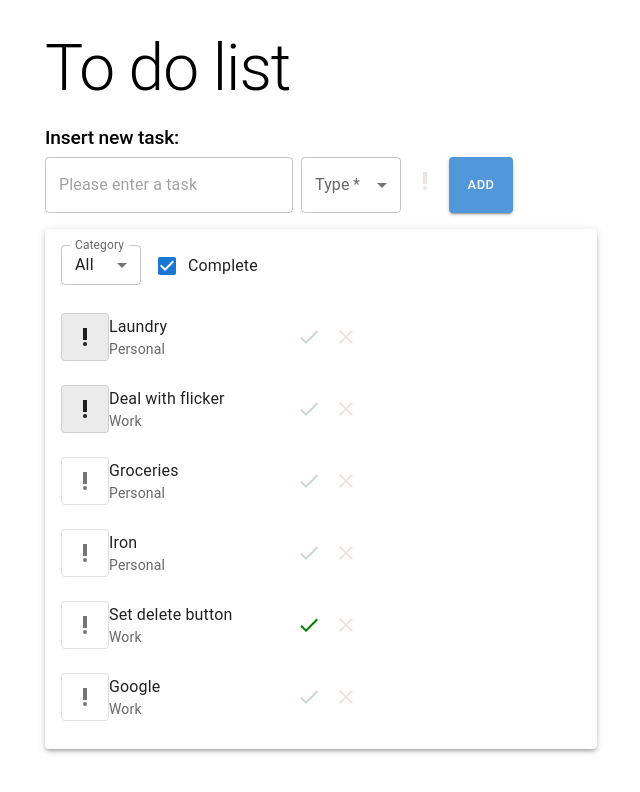
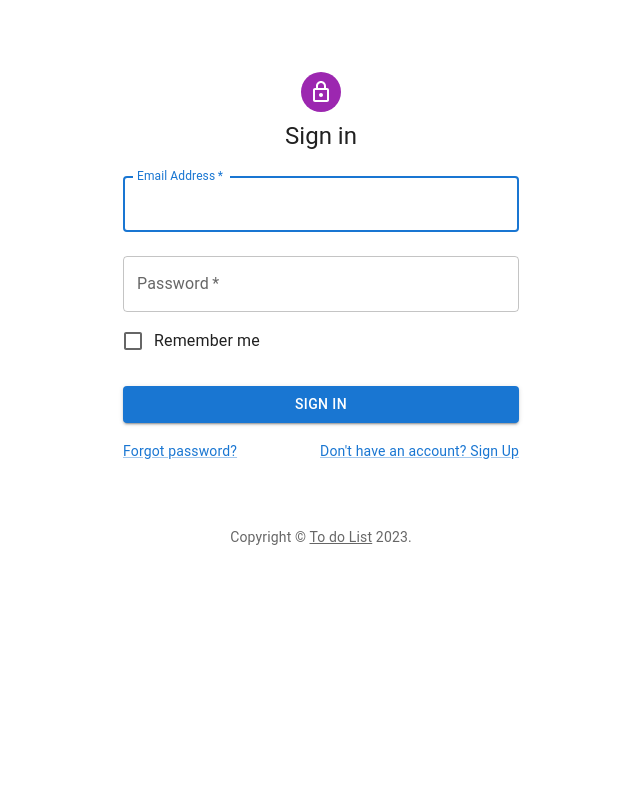
Before and after one commit to Sofia-Machado/todolist, a React (Create React App) app: page / in a window 1280 px wide. Shown: the top 792 px of the page, without its empty margins (319-959 px from the left). Built offline with nearby package versions, Linux system fonts and the light colour scheme; data requests are answered from the project's data file.

Commit message:
before installing json auth

```diff
--- a/data/db.json
+++ b/data/db.json
@@ -18,19 +18,19 @@
     },
     {
       "title": "set delete button",
+      "important": true,
+      "category": "work",
+      "newTask": false,
+      "id": 3,
+      "complete": false
+    },
+    {
+      "title": "deal with flicker",
       "important": false,
       "category": "work",
       "newTask": false,
-      "id": 3,
+      "id": 4,
       "complete": true
-    },
-    {
-      "title": "deal with flicker",
-      "important": true,
-      "category": "work",
-      "newTask": false,
-      "id": 4,
-      "complete": false
     },
     {
       "title": "Iron",
@@ -38,16 +38,27 @@
       "category": "personal",
       "newTask": false,
       "id": 5,
-      "complete": false
+      "complete": true
     },
     {
       "title": "Groceries",
-      "important": false,
+      "important": true,
       "category": "personal",
       "newTask": false,
       "completed": false,
       "id": 6,
-      "complete": false
+      "complete": true
+    }
+  ],
+
+  "users": [
+    {
+      "email": "123@test.com",
+      "password": "123!"
+    },
+    {
+      "email": "abc@test.com",
+      "password": "abc!"
     }
   ]
 }
--- a/src/App.js
+++ b/src/App.js
@@ -1,32 +1,31 @@
-import CreateTodo from "./components/CreateTodo";
-import ListTodo from "./components/ListTodo";
+import { useState } from 'react';
+import { BrowserRouter, Routes, Route } from 'react-router-dom';
 import Container from '@mui/system/Container';
-import { useState } from "react";
-import { Typography } from "@mui/material";
+import TodoListPage from './pages/TodoListPage';
+import About from './pages/About';
+import Login from './pages/Login';
 
 function App() {
+  const [login, setLogin] = useState(false);
 
-  const [complete, setComplete] = useState(false);
-  const [tasks, setTasks] = useState([]);
-  const [newTask, setNewTask] = useState(true);
-  const [update, setUpdate] = useState(false);
+  let initialUrl;
+
+  if (login) {
+    initialUrl = <TodoListPage />;
+  } else {
+    initialUrl = <Login setLogin={setLogin} />
+  }
 
   return (
-    <Container maxWidth="sm">
-      <div className="App">
-        <Typography variant="h1"
-          sx={{fontSize:"4rem", paddingTop:"0.5em" }}
-        >To do list</Typography>
-          <CreateTodo update={update} setUpdate={setUpdate} newTask={newTask} setNewTask={setNewTask} />
-          <ListTodo
-            complete={complete} setComplete={setComplete}
-            update={update} setUpdate={setUpdate}
-            tasks={tasks} setTasks={setTasks}
-            newTask={newTask} setNewTask={setNewTask}
-          />
-      </div>
-    </Container>
-  );
+    <BrowserRouter>
+      <Container maxWidth="sm">
+        <Routes>
+          <Route path='/' element={initialUrl} />
+          <Route path='/about' element={<About />} />
+        </Routes>
+      </Container>
+    </BrowserRouter>
+  )
 }
 
 export default App;
--- a/src/components/CreateTodo.js
+++ b/src/components/CreateTodo.js
@@ -4,7 +4,7 @@ import { Fade, FormGroup, IconButton, InputLabel, Select, Button, MenuItem, Text
 import PriorityHigh from '@mui/icons-material/PriorityHigh';
 
 
-const CreateTodo = ({setUpdate, newTask, setNewTask}) => {
+const CreateTodo = ({setUpdate}) => {
     const [important, setImportant] = useState(false);
     const [title, setTitle] = useState('');
     const [category, setCategory] = useState('');
--- a/src/components/ListTodo.js
+++ b/src/components/ListTodo.js
@@ -5,7 +5,6 @@ import {  Checkbox, FormControl, FormControlLabel, InputLabel, IconButton, List,
 import CloseIcon from '@mui/icons-material/Close';
 
 const ListTodo = ({ update, setUpdate, tasks, setTasks }) => {
-
 
     const [filterType, setFilterType] = useState('all');
     const [filterComplete, setFilterComplete] = useState(true);
--- a/src/components/Task.js
+++ b/src/components/Task.js
@@ -1,30 +1,33 @@
 import { useState } from "react";
-import {  Alert, Badge, Button, Collapse, Fade, IconButton, ListItem, ListItemIcon, ListItemText, ToggleButtonGroup, ToggleButton, Tooltip } from "@mui/material";
+import {  Alert, Badge, Button, Collapse, Fade, IconButton, ListItem, ListItemIcon, ListItemText, Tooltip } from "@mui/material";
 import PriorityHigh from '@mui/icons-material/PriorityHigh';
 import ClearIcon from '@mui/icons-material/Clear';
 import CheckIcon from '@mui/icons-material/Check';
 import useFetch from "../useFetch";
 
 
-function Task({ handleClickDeleteNote, task, newTask, setNewTask, setUpdate}) {
-    const [importantSelected, setImportantSelected] = useState(task.important);
+function Task({  handleClickDeleteNote, task, setUpdate }) {
+
+    const [taskValue, setTask] = useState({})
+    const [newTask, setNewTask] = useState(true);
     const [selectedIndex, setSelectedIndex] = useState("");
     const [openDeleteAlert, setOpenDeleteAlert] = useState(false);
-    const { deleteItem, patch } = useFetch("http://localhost:8000/");
+    const { deleteItem, patch, get } = useFetch("http://localhost:8000/");
     const badgeText = "NEW";
 
 
     //update task importance
-    function handleImportant(e) {
+    function handleImportant(e, task) {
         e.stopPropagation();
-        console.log('important value ' + importantSelected)
-        setImportantSelected(prevState => !prevState)
-        patch(`tasks/${task.id}`, {important: importantSelected})
+
+        let importantNew = !task.important;
+        console.log('new value important ', importantNew)
+
+        patch(`tasks/${task.id}`, {important: importantNew})
         .then(data => {
             console.log(data);
             setUpdate(prevState => !prevState);
         })
-        .catch(error => console.log('could not fetch data', error));
     }
 
     //update task completion
@@ -70,38 +73,43 @@ function Task({ handleClickDeleteNote, task, newTask, setNewTask, setUpdate}) {
         }
     }
 
-
     return (
             <Badge badgeContent={badgeText} color="primary" invisible={!task.newTask ?? newTask}>
                 <ListItem sx={{ display:"flex", paddingLeft: 0}}
                 onClick={(e) => {handleNewTask(e, task)}}>
-
+                    <ListItemIcon>
                         <Tooltip
                             TransitionComponent={Fade}
                             TransitionProps={{ timeout: 600 }}
                             title={task.important ? 'Important' : "Not important"}
                             placement="left-start"
                         >
-                            <ToggleButton
+                            <IconButton
                                 value={task.important}
-                                selected={importantSelected}
-                                onChange={(e) => handleImportant(e)}
-                                >
-                                <PriorityHigh
-                                //className={task.important ? 'important' : ''} sx={{color:"#efe4e4",padding: "0.2em","&:hover": {borderRadius: "20px",marginLeft: "0",color:"#d7b6b6",},"&.important": {color:"darkred",}}}
+                                color={task.important ? 'error' : ''}
+                                onClick={(e) =>{handleImportant(e, task)}}>
+                                <PriorityHigh /* className={task.important ? 'important' : ''}
+                                    sx={{
+                                        color:"#efe4e4",
+                                        padding: "0.2em",
+                                        "&:hover": {
+                                            borderRadius: "20px",
+                                            marginLeft: "0",
+                                            color:"#d7b6b6",
+                                        },
+                                        "&.important": {
+                                            color:"darkred",
+                                        }
+                                    }}  */
                                     />
-                            </ToggleButton>
+                            </IconButton>
                         </Tooltip>
-
-
-                    {/* Task title */}
+                    </ListItemIcon>
                     <ListItemText
                     sx={{maxWidth: 200, minWidth: 180}}
                         primary={task.title.charAt(0).toUpperCase() + task.title.slice(1)}
                         secondary={task.category.charAt(0).toUpperCase() + task.category.slice(1)}
                     />
-
-                    {/* Complete Button */}
                     <IconButton
                         value="check"
                         onClick={(e) => handleComplete(e, task)}
--- /dev/null
+++ b/src/pages/About.js
@@ -0,0 +1,28 @@
+import { useState } from "react";
+import { Typography } from "@mui/material";
+import CreateTodo from "../components/CreateTodo";
+import ListTodo from "../components/ListTodo";
+
+const About = () => {
+    const [complete, setComplete] = useState(false);
+    const [tasks, setTasks] = useState([]);
+    const [update, setUpdate] = useState(false);
+
+    return (
+        <div className="App">
+            <Typography variant="h1"
+            sx={{fontSize:"4rem", paddingTop:"0.5em" }}
+            >
+                To do list
+            </Typography>
+            <CreateTodo update={update} setUpdate={setUpdate} />
+            <ListTodo
+                complete={complete} setComplete={setComplete}
+                update={update} setUpdate={setUpdate}
+                tasks={tasks} setTasks={setTasks}
+          />
+      </div>
+     );
+}
+
+export default About;
--- /dev/null
+++ b/src/pages/Login.js
@@ -0,0 +1,136 @@
+import Avatar from '@mui/material/Avatar';
+import Button from '@mui/material/Button';
+import CssBaseline from '@mui/material/CssBaseline';
+import TextField from '@mui/material/TextField';
+import FormControlLabel from '@mui/material/FormControlLabel';
+import Checkbox from '@mui/material/Checkbox';
+import Link from '@mui/material/Link';
+import Grid from '@mui/material/Grid';
+import Box from '@mui/material/Box';
+import LockOutlinedIcon from '@mui/icons-material/LockOutlined';
+import Typography from '@mui/material/Typography';
+import Container from '@mui/material/Container';
+import { createTheme, ThemeProvider } from '@mui/material/styles';
+import useFetch from '../useFetch';
+
+function Copyright(props) {
+    return (
+        <Typography variant="body2" color="text.secondary" align="center" {...props}>
+      {'Copyright © '}
+      <Link color="inherit" href="/">
+        To do List
+      </Link>{' '}
+      {new Date().getFullYear()}
+      {'.'}
+    </Typography>
+  );
+}
+
+const theme = createTheme();
+
+function Login ({setLogin}) {
+
+    const { get } = useFetch('http://localhost:8000/');
+
+    const handleSubmit = (event) => {
+        const data = new FormData(event.currentTarget);
+        const email = data.get('email');
+        const password = data.get('password');
+        console.log('hello ' + email)
+        setTimeout(() => {
+
+                    }, 10000)
+
+            get('users')
+            .then(data => {
+                if (data.email === email && data.password === password) {
+                    console.log(data);
+                    setLogin(true);
+                }
+            })
+            .catch(error => console.log(error))
+
+       /*  get("users")
+        .then (data => {
+            if (data.email === event.target.email && data.password === event.target.password) {
+                console.log(data)
+                setLogin(true);
+            }
+        })
+        .catch(error => console.log(error)) */
+
+    };
+
+    return (
+        <ThemeProvider theme={theme}>
+        <Container component="main" maxWidth="xs">
+            <CssBaseline />
+            <Box
+            sx={{
+                marginTop: 8,
+                display: 'flex',
+                flexDirection: 'column',
+                alignItems: 'center',
+            }}
+            >
+            <Avatar sx={{ m: 1, bgcolor: 'secondary.main' }}>
+                <LockOutlinedIcon />
+            </Avatar>
+            <Typography component="h1" variant="h5">
+                Sign in
+            </Typography>
+            <Box component="form" onSubmit={handleSubmit} noValidate sx={{ mt: 1 }}>
+                <TextField
+                margin="normal"
+                required
+                fullWidth
+                id="email"
+                label="Email Address"
+                name="email"
+                autoComplete="email"
+                autoFocus
+                />
+                <TextField
+                margin="normal"
+                required
+                fullWidth
+                name="password"
+                label="Password"
+                type="password"
+                id="password"
+                autoComplete="current-password"
+                />
+                <FormControlLabel
+                control={<Checkbox value="remember" color="primary" />}
+                label="Remember me"
+                />
+                <Button
+                type="submit"
+                fullWidth
+                variant="contained"
+                sx={{ mt: 3, mb: 2 }}
+                >
+                Sign In
+                </Button>
+                <Grid container>
+                <Grid item xs>
+                    <Link href="#" variant="body2">
+                    Forgot password?
+                    </Link>
+                </Grid>
+                <Grid item>
+                    <Link href="#" variant="body2">
+                    {"Don't have an account? Sign Up"}
+                    </Link>
+                </Grid>
+                </Grid>
+            </Box>
+            </Box>
+            <Copyright sx={{ mt: 8, mb: 4 }} />
+        </Container>
+        </ThemeProvider>
+    );
+}
+
+
+export default Login;
--- /dev/null
+++ b/src/pages/TodoListPage.js
@@ -0,0 +1,27 @@
+import CreateTodo from "../components/CreateTodo";
+import ListTodo from "../components/ListTodo";
+import { useState } from "react";
+import { Typography } from "@mui/material";
+
+const TodoListPage = () => {
+
+  const [complete, setComplete] = useState(false);
+  const [tasks, setTasks] = useState([]);
+  const [update, setUpdate] = useState(false);
+
+  return (
+      <div className="todolist-page">
+        <Typography variant="h1"
+          sx={{fontSize:"4rem", paddingTop:"0.5em" }}
+        >To do list</Typography>
+          <CreateTodo update={update} setUpdate={setUpdate} />
+          <ListTodo
+            complete={complete} setComplete={setComplete}
+            update={update} setUpdate={setUpdate}
+            tasks={tasks} setTasks={setTasks}
+          />
+      </div>
+  );
+}
+
+export default TodoListPage;
```
